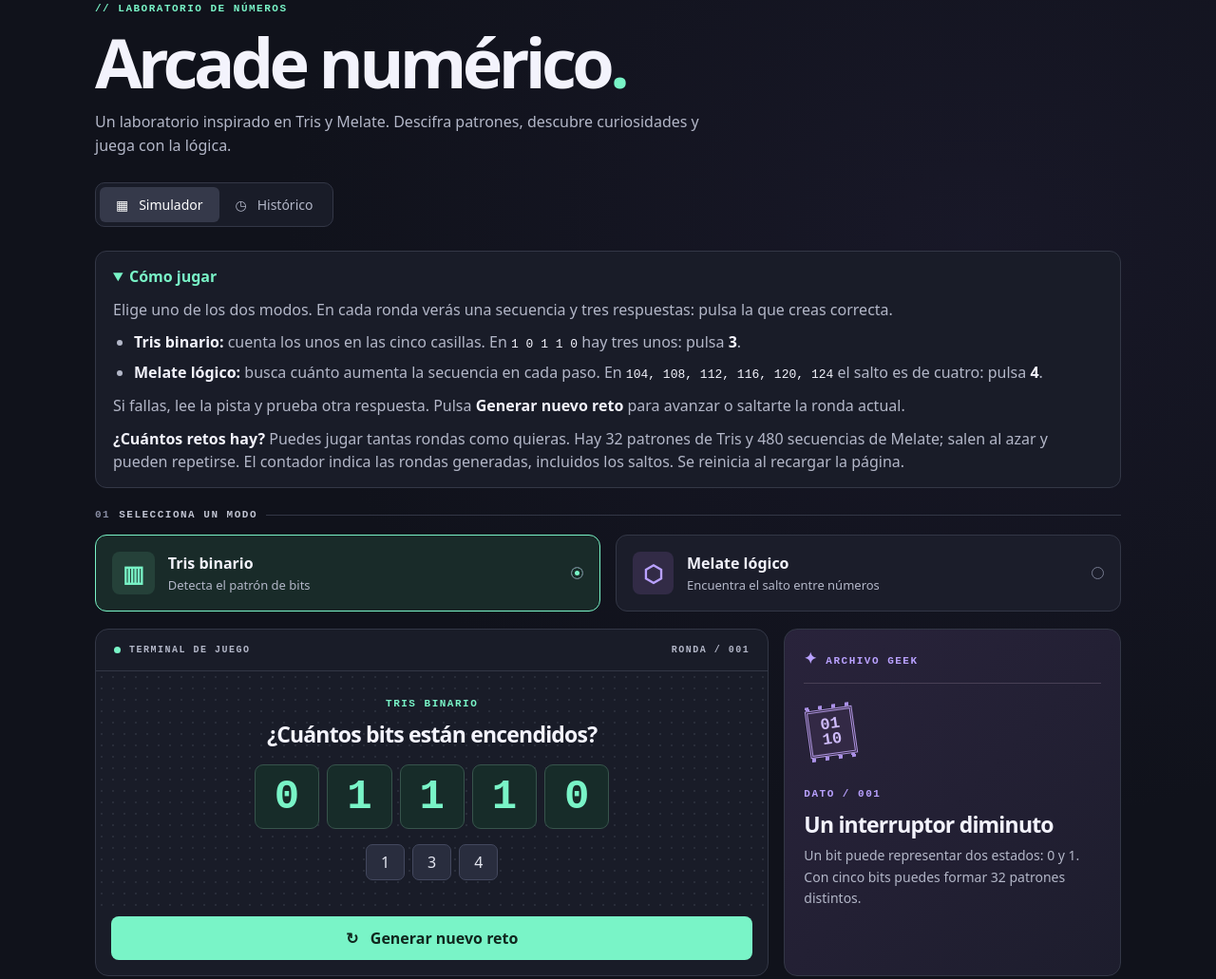
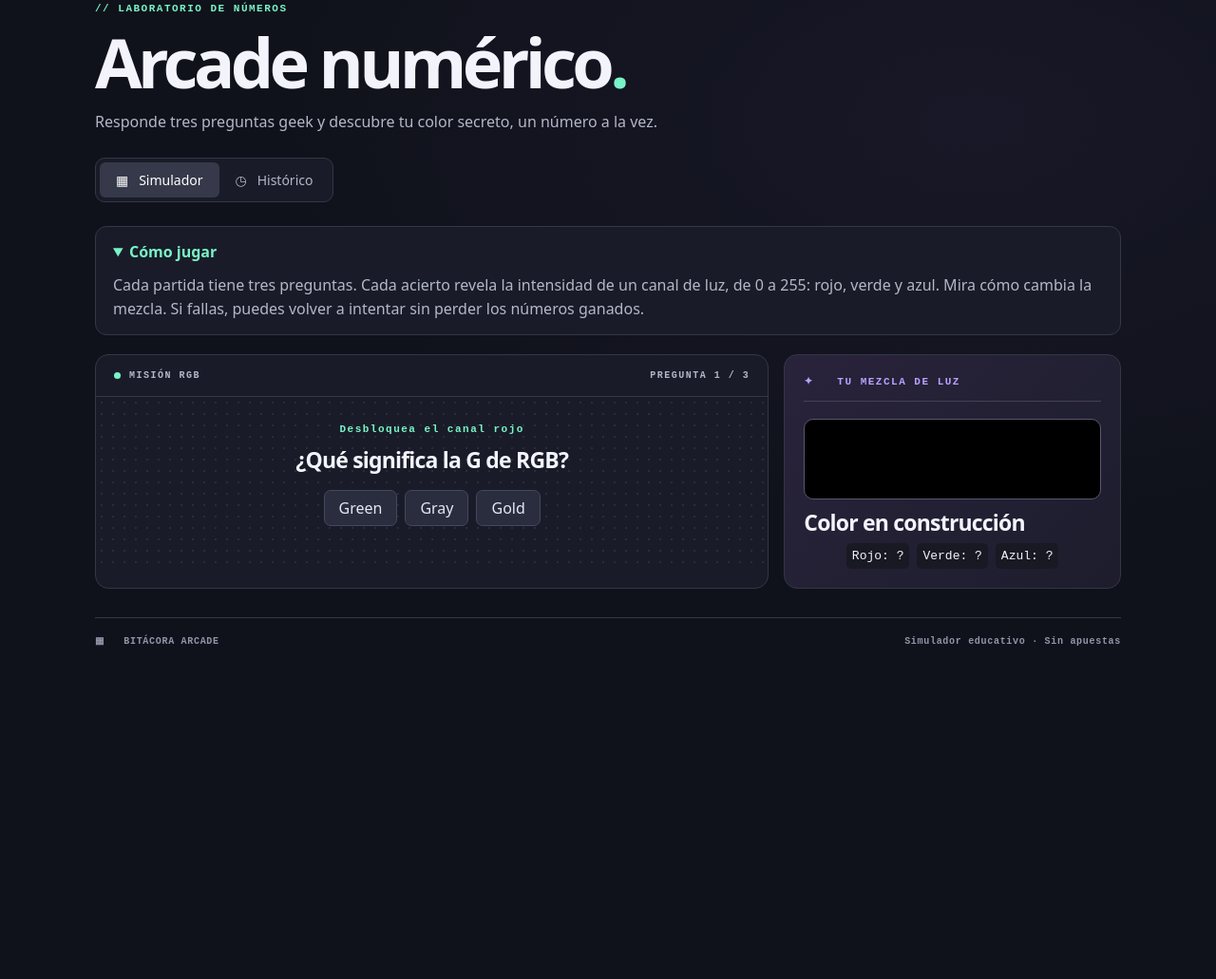
Before and after one commit to victorroddev/bitacora-arcade, a plain HTML site: page index.html in a window 1280 px wide. Shown: the part 127-1158 px from the top of the page at 95% size. After the commit the page ends 847 px from the top, so only its background shows below. Drawn offline with Linux system fonts and the light colour scheme.

Commit message:
Construir un color RGB con tres aciertos de trivia

```diff
--- a/app.js
+++ b/app.js
@@ -1,61 +1,86 @@
 const $ = id => document.getElementById(id);
-const facts = [
-  ["Un interruptor diminuto", "Un bit puede representar dos estados: 0 y 1. Con cinco bits puedes formar 32 patrones distintos."],
-  ["El ritmo del procesador", "Un reloj de 1 GHz marca mil millones de ciclos por segundo. Una instrucción puede necesitar varios ciclos."],
-  ["Colores en hexadecimal", "En la web, #00FF00 representa verde puro: los pares indican cuánto rojo, verde y azul se mezclan."],
-  ["Ocho pequeños bits", "Un byte reúne ocho bits. Sus 256 patrones distintos pueden representar números del 0 al 255."],
-  ["La lógica de una imagen", "Un píxel de una imagen monocromática solo necesita un bit para elegir entre dos colores."]
+// La primera opción es la correcta. Se mezclan antes de mostrarlas.
+const questions = [
+  ["¿Cuántos bits forman un byte?", ["8", "4", "16"], "Un byte reúne ocho bits y admite 256 patrones distintos."],
+  ["¿Qué lenguaje le da estilo a una página web?", ["CSS", "SQL", "HTML"], "CSS define colores, tamaños y posiciones en la página."],
+  ["¿Qué significa la G de RGB?", ["Green", "Gray", "Gold"], "RGB son las iniciales en inglés de rojo, verde y azul."],
+  ["¿Qué valor decimal tiene el binario 101?", ["5", "3", "7"], "Sus posiciones valen 4, 2 y 1: al sumar 4 + 0 + 1 obtienes 5."],
+  ["¿Qué color da una pantalla al encender rojo y verde al máximo y apagar el azul?", ["Amarillo", "Violeta", "Blanco"], "La luz roja y la verde se suman para producir amarillo."],
+  ["¿Cuál es un formato de imagen vectorial?", ["SVG", "JPEG", "PNG"], "SVG describe formas con geometría: puedes ampliarlas sin pixelarlas."]
 ];
-let binary = true, round = 0, factIndex = -1;
-const random = n => Math.floor(Math.random() * n);
-function generate() {
-  round++;
-  const step = 2 + random(6), start = 100 + random(80);
-  const numbers = Array.from({length: binary ? 5 : 6}, (_, i) => binary ? random(2) : start + i * step);
-  const answer = binary ? numbers.reduce((a,b) => a+b, 0) : step;
-  $("nums").replaceChildren(...numbers.map(n => {
+const channels = ["Rojo", "Verde", "Azul"];
+let deck, values, index;
+
+function shuffled(items) {
+  const copy = [...items];
+  for (let i = copy.length - 1; i > 0; i--) {
+    const j = Math.floor(Math.random() * (i + 1));
+    [copy[i], copy[j]] = [copy[j], copy[i]];
+  }
+  return copy;
+}
+
+function renderColor() {
+  $("nums").replaceChildren(...channels.map((name, i) => {
     const tile = document.createElement("span");
-    tile.className = "num";
-    tile.textContent = n;
-    if (!binary) tile.style.fontSize = "clamp(14px, 3vw, 28px)";
+    tile.textContent = `${name}: ${values[i] ?? "?"}`;
     return tile;
   }));
-  $("label").textContent = binary ? "TRIS BINARIO" : "MELATE LÓGICO";
-  $("prompt").textContent = binary ? "¿Cuántos bits están encendidos?" : "¿Cuánto aumenta cada número?";
-  $("round").textContent = `RONDA / ${String(round).padStart(3,"0")}`;
+  const rgb = channels.map((_, i) => values[i] ?? 0);
+  $("swatch").style.backgroundColor = `rgb(${rgb.join(",")})`;
+  $("colorCode").textContent = values.length === 3
+    ? "#" + rgb.map(n => n.toString(16).padStart(2, "0")).join("").toUpperCase()
+    : "Color en construcción";
+}
+
+function showQuestion() {
+  const [prompt, options, fact] = deck[index];
+  $("round").textContent = `PREGUNTA ${index + 1} / 3`;
+  $("label").textContent = `Desbloquea el canal ${channels[index].toLowerCase()}`;
+  $("prompt").textContent = prompt;
   $("feedback").textContent = "";
-  const choices = new Set([answer]);
-  while (choices.size < 3) choices.add(binary ? random(6) : 2 + random(6));
-  $("choices").replaceChildren(...Array.from(choices).sort((a,b)=>a-b).map(value => {
+  $("next").hidden = true;
+  $("choices").replaceChildren(...shuffled(options).map(option => {
     const button = document.createElement("button");
     button.className = "answer";
-    button.textContent = value;
+    button.textContent = option;
     button.onclick = () => {
-      const correct = value === answer;
-      $("feedback").textContent = correct ? "¡Correcto! Reto resuelto." : binary ? "Cuenta solo las casillas con un 1." : "Resta el primer número al segundo.";
       button.disabled = true;
-      if (correct) for (const item of $("choices").children) item.disabled = true;
+      if (option !== options[0]) {
+        $("feedback").textContent = "Prueba otra opción. Tu mezcla sigue intacta.";
+        return;
+      }
+      for (const choice of $("choices").children) choice.disabled = true;
+      values.push(Math.floor(Math.random() * 256));
+      renderColor();
+      $("feedback").textContent = `¡Correcto! ${fact} ${channels[index]}: ${values[index]}.`;
+      if (values.length === 3) $("label").textContent = "¡Color completo!";
+      $("next").textContent = values.length === 3 ? "Crear otro color ↻" : "Siguiente pregunta →";
+      $("next").hidden = false;
     };
     return button;
   }));
-  factIndex = (factIndex + 1 + random(facts.length - 1)) % facts.length;
-  $("factid").textContent = `DATO / 00${factIndex+1}`;
-  [$("facttitle").textContent, $("fact").textContent] = facts[factIndex];
 }
-for (const id of ["tris","melate"]) $(id).onclick = () => {
-  binary = id === "tris";
-  $("tris").setAttribute("aria-pressed",binary);
-  $("melate").setAttribute("aria-pressed",!binary);
-  generate();
+
+function newGame() {
+  deck = shuffled(questions).slice(0, 3);
+  values = [];
+  index = 0;
+  renderColor();
+  showQuestion();
+}
+$("next").onclick = () => {
+  if (values.length === 3) return newGame();
+  index++;
+  showQuestion();
 };
-for (const id of ["play","past"]) $(id).onclick = () => {
+for (const id of ["play", "past"]) $(id).onclick = () => {
   const play = id === "play";
   $("sim").hidden = !play;
   $("history").hidden = play;
-  $("play").setAttribute("aria-pressed",play);
-  $("past").setAttribute("aria-pressed",!play);
+  $("play").setAttribute("aria-pressed", play);
+  $("past").setAttribute("aria-pressed", !play);
 };
-$("next").onclick = generate;
 function showHistory() {
   $("rows").replaceChildren(...archivo[$("source").value].map(values => {
     const row = document.createElement("tr");
@@ -65,4 +90,4 @@ function showHistory() {
 }
 $("source").onchange = showHistory;
 showHistory();
-generate();
+newGame();
--- a/index.html
+++ b/index.html
@@ -9,23 +9,15 @@
 <main>
   <small class="eyebrow">// LABORATORIO DE NÚMEROS</small>
   <h1>Arcade numérico<span>.</span></h1>
-  <p class="intro">Un laboratorio inspirado en Tris y Melate. Descifra patrones, descubre curiosidades y juega con la lógica.</p>
+  <p class="intro">Responde tres preguntas geek y descubre tu color secreto, un número a la vez.</p>
   <nav aria-label="Secciones"><button id="play" aria-pressed="true">▦ &nbsp; Simulador</button><button id="past" aria-pressed="false">◷ &nbsp; Histórico</button></nav>
   <div id="sim">
     <details class="guide" open>
       <summary>Cómo jugar</summary>
-      <p>Elige uno de los dos modos. En cada ronda verás una secuencia y tres respuestas: pulsa la que creas correcta.</p>
-      <ul>
-        <li><b>Tris binario:</b> cuenta los unos en las cinco casillas. En <code>1 0 1 1 0</code> hay tres unos: pulsa <b>3</b>.</li>
-        <li><b>Melate lógico:</b> busca cuánto aumenta la secuencia en cada paso. En <code>104, 108, 112, 116, 120, 124</code> el salto es de cuatro: pulsa <b>4</b>.</li>
-      </ul>
-      <p>Si fallas, lee la pista y prueba otra respuesta. Pulsa <b>Generar nuevo reto</b> para avanzar o saltarte la ronda actual.</p>
-      <p><b>¿Cuántos retos hay?</b> Puedes jugar tantas rondas como quieras. Hay 32 patrones de Tris y 480 secuencias de Melate; salen al azar y pueden repetirse. El contador indica las rondas generadas, incluidos los saltos. Se reinicia al recargar la página.</p>
+      <p>Cada partida tiene tres preguntas. Cada acierto revela la intensidad de un canal de luz, de 0 a 255: rojo, verde y azul. Mira cómo cambia la mezcla. Si fallas, puedes volver a intentar sin perder los números ganados.</p>
     </details>
-    <div class="section"><span>01</span> SELECCIONA UN MODO</div>
-    <div class="modes"><button class="mode" id="tris" aria-pressed="true"><b class="badge">▥</b><span><strong>Tris binario</strong><em>Detecta el patrón de bits</em></span><i></i></button><button class="mode purple" id="melate" aria-pressed="false"><b class="badge">⬡</b><span><strong>Melate lógico</strong><em>Encuentra el salto entre números</em></span><i></i></button></div>
-    <div class="grid"><section class="terminal"><div class="bar"><span><i></i> TERMINAL DE JUEGO</span><span id="round">RONDA / 001</span></div><div class="display"><small id="label">TRIS BINARIO</small><h2 id="prompt">¿Cuántos bits están encendidos?</h2><div id="nums"></div><div id="choices" aria-label="Opciones de respuesta"></div><p id="feedback" role="status"></p></div><button class="launch" id="next">↻ &nbsp; Generar nuevo reto</button></section>
-    <aside><div class="facttop"><span>✦</span> ARCHIVO GEEK</div><div class="chip" aria-hidden="true"><b>01<br>10</b></div><small id="factid"></small><h2 id="facttitle"></h2><p id="fact"></p></aside></div>
+    <div class="grid"><section class="terminal"><div class="bar"><span><i></i> MISIÓN RGB</span><span id="round"></span></div><div class="display"><small id="label"></small><h2 id="prompt"></h2><div id="choices" aria-label="Opciones de respuesta"></div><p id="feedback" role="status"></p></div><button class="launch" id="next">Siguiente pregunta →</button></section>
+    <aside><div class="facttop">✦ &nbsp; TU MEZCLA DE LUZ</div><div id="swatch"></div><h2 id="colorCode">Color en construcción</h2><div id="nums"></div></aside></div>
   </div>
   <section id="history" hidden><div class="section"><span>02</span> ARCHIVO DE SORTEOS</div><article><small>FUENTE: LOTERÍA NACIONAL / MÉXICO</small><h2>Resultados históricos</h2><p>Muestra de diez concursos por juego, guardada de los archivos oficiales. Cada sorteo es independiente: los resultados anteriores no predicen el siguiente.</p><label>Ver concursos de <select id="source"><option>Tris</option><option>Melate</option></select></label><table><thead><tr><th>Fecha</th><th>Concurso</th><th>Números principales</th></tr></thead><tbody id="rows"></tbody></table></article></section>
   <footer><span>▦ &nbsp; BITÁCORA ARCADE</span><span>Simulador educativo · Sin apuestas</span></footer>
```
Also changed, not shown: style.css, 1 other file.
